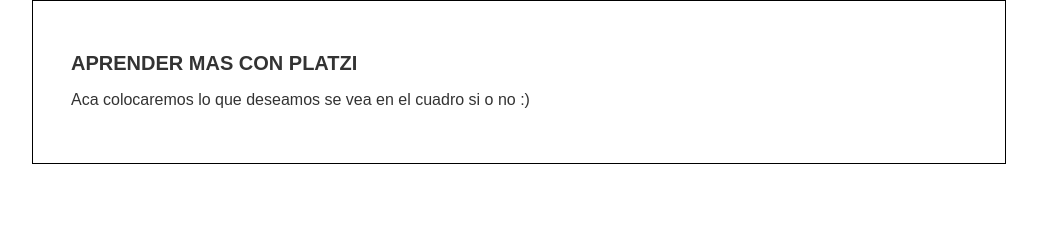
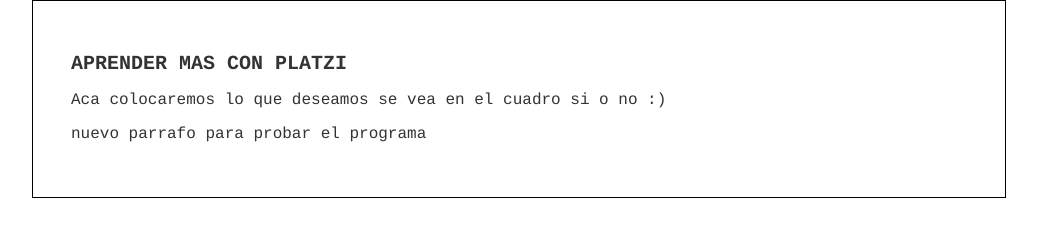
Before and after one commit to DavidMazariegosIT/hyperblog, a plain HTML site: page blogpos.html in a window 1280 px wide. Shown: the whole page, without its empty margins (121-1158 px from the left). Drawn offline with Linux system fonts and the light colour scheme.

Commit message:
cambio 23

```diff
--- a/blogpos.html
+++ b/blogpos.html
@@ -12,6 +12,9 @@
         <p>Aca colocaremos lo que deseamos se vea
             en el cuadro si o no :)
         </p>
+        <p>
+            nuevo parrafo para probar el programa
+        </p>
         </div>
         </div>
     </body>
--- a/css/estilos.css
+++ b/css/estilos.css
@@ -2,7 +2,7 @@ body
 {
     color:#333;
     text-align: center;
-    font-family: "Arial";
+    font-family: Courier;
     font-size: 16px;
     margin: 0;
     padding: 0;
```
